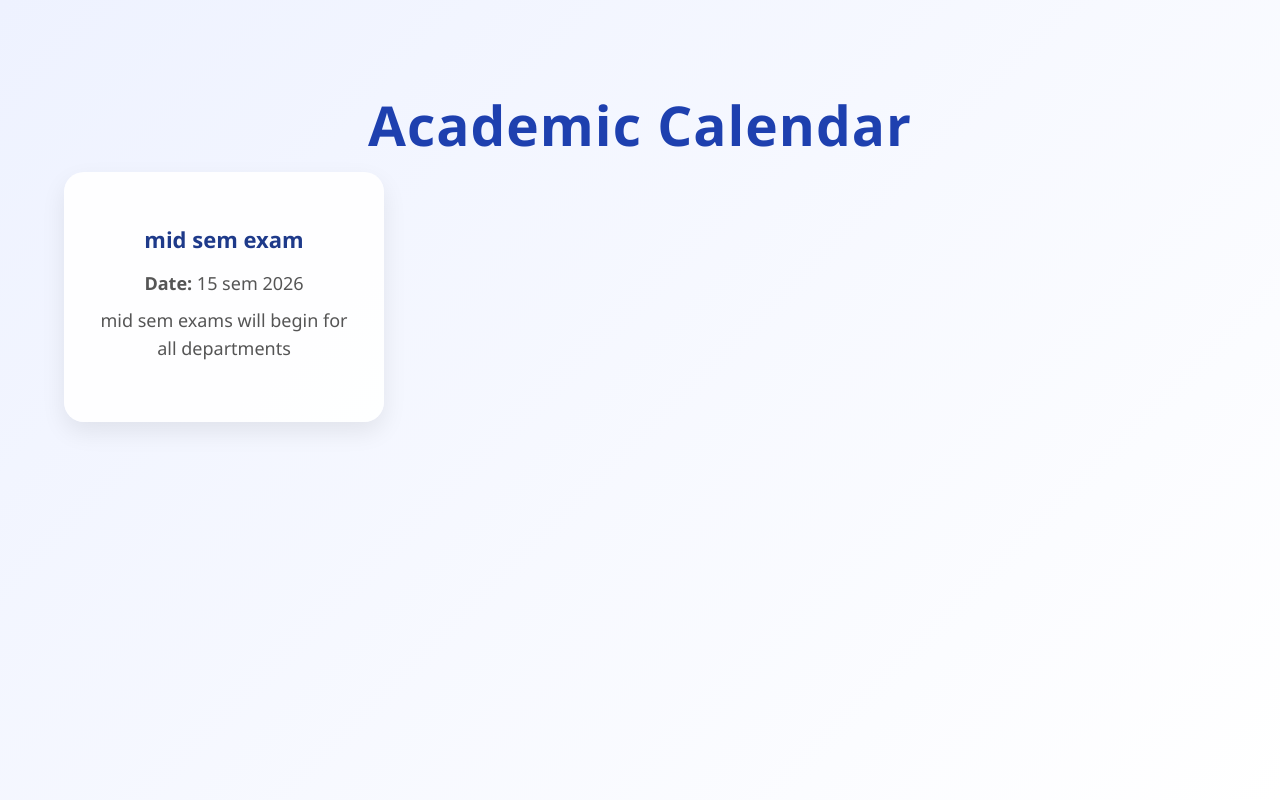
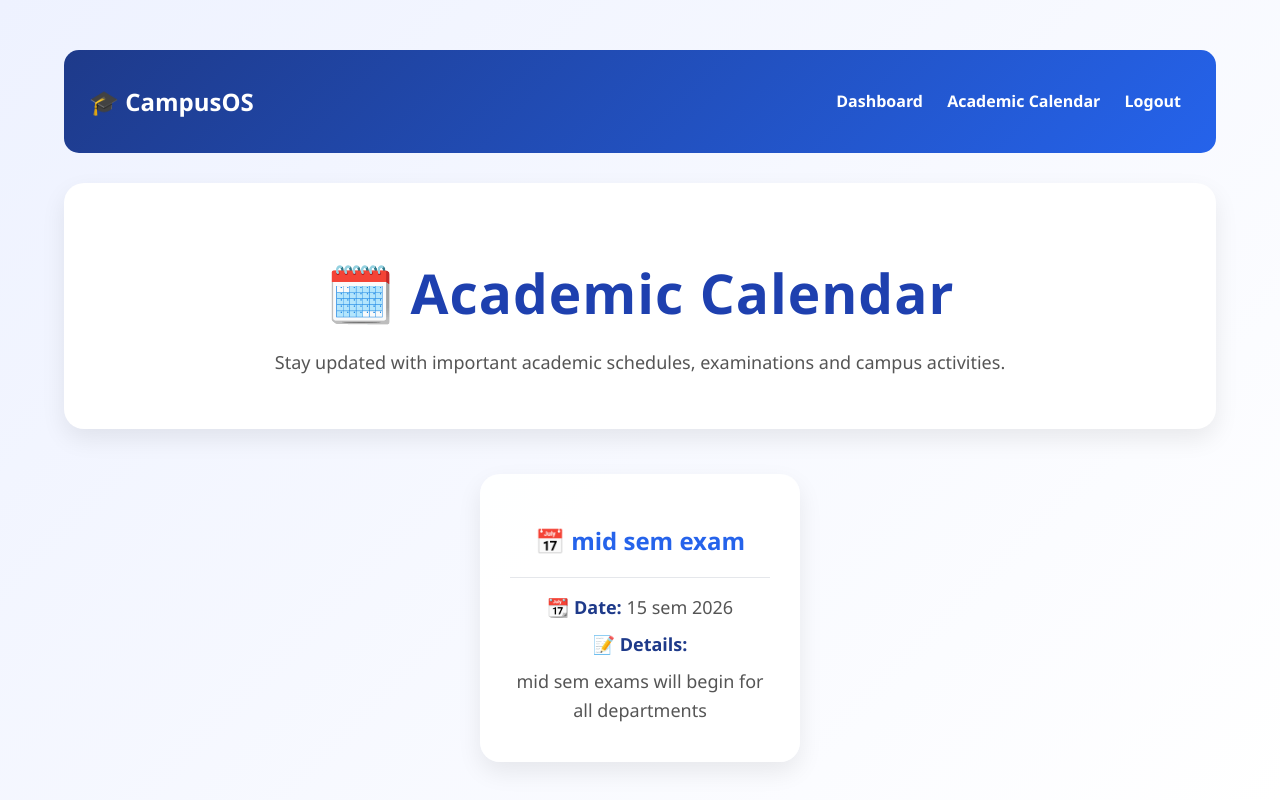
Before and after one commit to Aryaaa-9426/SyanpX_CampusOS, a Flask app: page /calendar in a window 1280 px wide. Run offline with Flask 3, Linux system fonts and the light colour scheme; data comes from the database, SQL or seed files in the repository.

Commit message:
calendar design

```diff
--- a/static/style.css
+++ b/static/style.css
@@ -502,3 +502,20 @@ color:#1e3a8a;
     width:100%;
 
 }
+/* ===========================
+   Academic Calendar
+=========================== */
+
+.card hr{
+
+    border:none;
+    border-top:1px solid #e5e7eb;
+    margin:15px 0;
+
+}
+
+.card p{
+
+    line-height:1.6;
+
+}
--- a/templates/calendar.html
+++ b/templates/calendar.html
@@ -1,31 +1,90 @@
 <!DOCTYPE html>
 <html>
+
 <head>
+
     <title>Academic Calendar - CampusOS</title>
-    <link rel="stylesheet" href="/static/style.css">
+
+    <link rel="stylesheet" href="{{ url_for('static', filename='style.css') }}">
+
 </head>
 
 <body>
 
 <div class="container">
 
-    <h1>Academic Calendar</h1>
+    <!-- Navbar -->
 
-    {% for calendar in calendars %}
+    <nav class="navbar">
 
-    <div class="card">
+        <h2>🎓 CampusOS</h2>
 
-        <h3>{{ calendar.title }}</h3>
+        <div>
 
-        <p><b>Date:</b> {{ calendar.date }}</p>
+            <a href="/dashboard">Dashboard</a>
+            <a href="/calendar">Academic Calendar</a>
+            <a href="/logout">Logout</a>
 
-        <p>{{ calendar.description }}</p>
+        </div>
+
+    </nav>
+
+    <!-- Header -->
+
+    <div class="dashboard-header">
+
+        <h1>🗓️ Academic Calendar</h1>
+
+        <p>
+            Stay updated with important academic schedules, examinations and campus activities.
+        </p>
 
     </div>
 
-    {% endfor %}
+    <!-- Calendar Cards -->
+
+    <div class="card-container">
+
+        {% if calendars %}
+
+            {% for calendar in calendars %}
+
+            <div class="card">
+
+                <h2>📅 {{ calendar.title }}</h2>
+
+                <hr>
+
+                <p><strong>📆 Date:</strong> {{ calendar.date }}</p>
+
+                <p><strong>📝 Details:</strong></p>
+
+                <p>{{ calendar.description }}</p>
+
+            </div>
+
+            {% endfor %}
+
+        {% else %}
+
+            <div class="card">
+
+                <h1>🗓️</h1>
+
+                <h2>No Academic Events</h2>
+
+                <p>
+                    Upcoming academic schedules and important dates will appear here.
+                </p>
+
+            </div>
+
+        {% endif %}
+
+    </div>
 
 </div>
 
 </body>
+
 </html>
```
